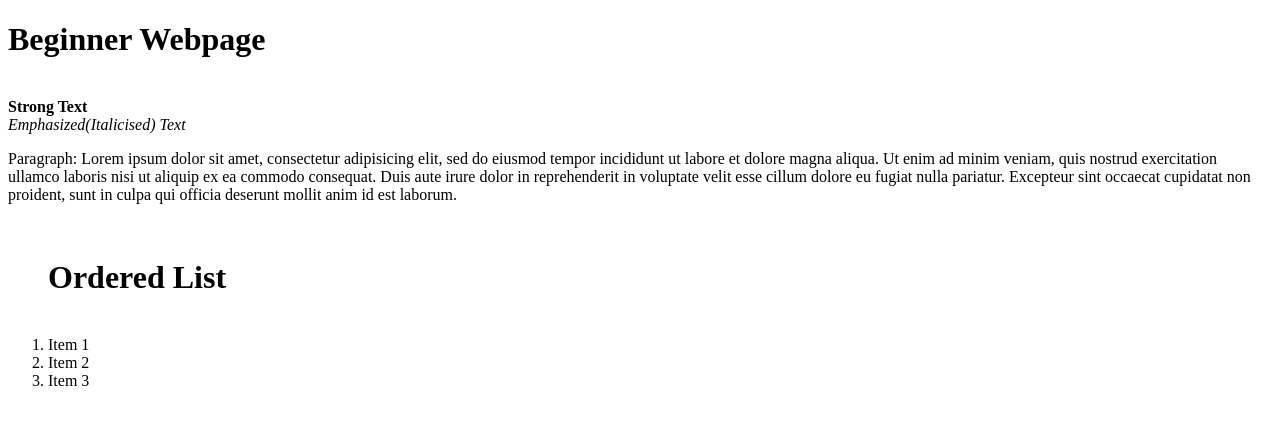
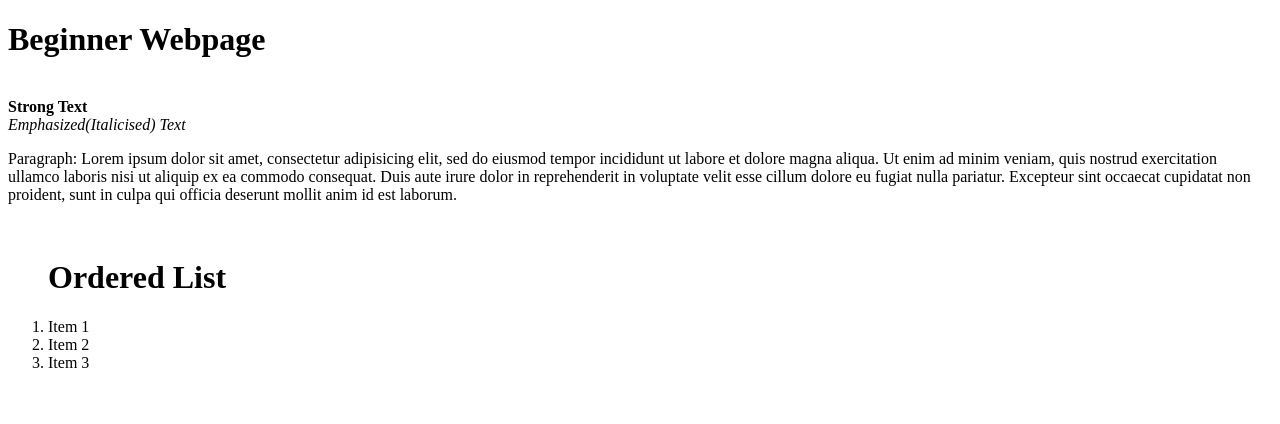
Before and after one commit to danizeraus/WebDev-Exercises, a plain HTML site: page index.html in a window 1280 px wide. Drawn offline with Linux system fonts and the light colour scheme.

Commit message:
Fixed content

```diff
--- a/index.html
+++ b/index.html
@@ -11,7 +11,7 @@
     <p>Paragraph: Lorem ipsum dolor sit amet, consectetur adipisicing elit, sed do eiusmod tempor incididunt ut labore et dolore magna aliqua. Ut enim ad minim veniam, quis nostrud exercitation ullamco laboris nisi ut aliquip ex ea commodo consequat. Duis aute irure dolor in reprehenderit in voluptate velit esse cillum dolore eu fugiat nulla pariatur. Excepteur sint occaecat cupidatat non proident, sunt in culpa qui officia deserunt mollit anim id est laborum.</p> <br>
 
     <ol>
-      <h1>Ordered List</h1> <br>
+      <h1>Ordered List</h1>
       <li>Item 1</li>
       <li>Item 2</li>
       <li>Item 3</li>
```
